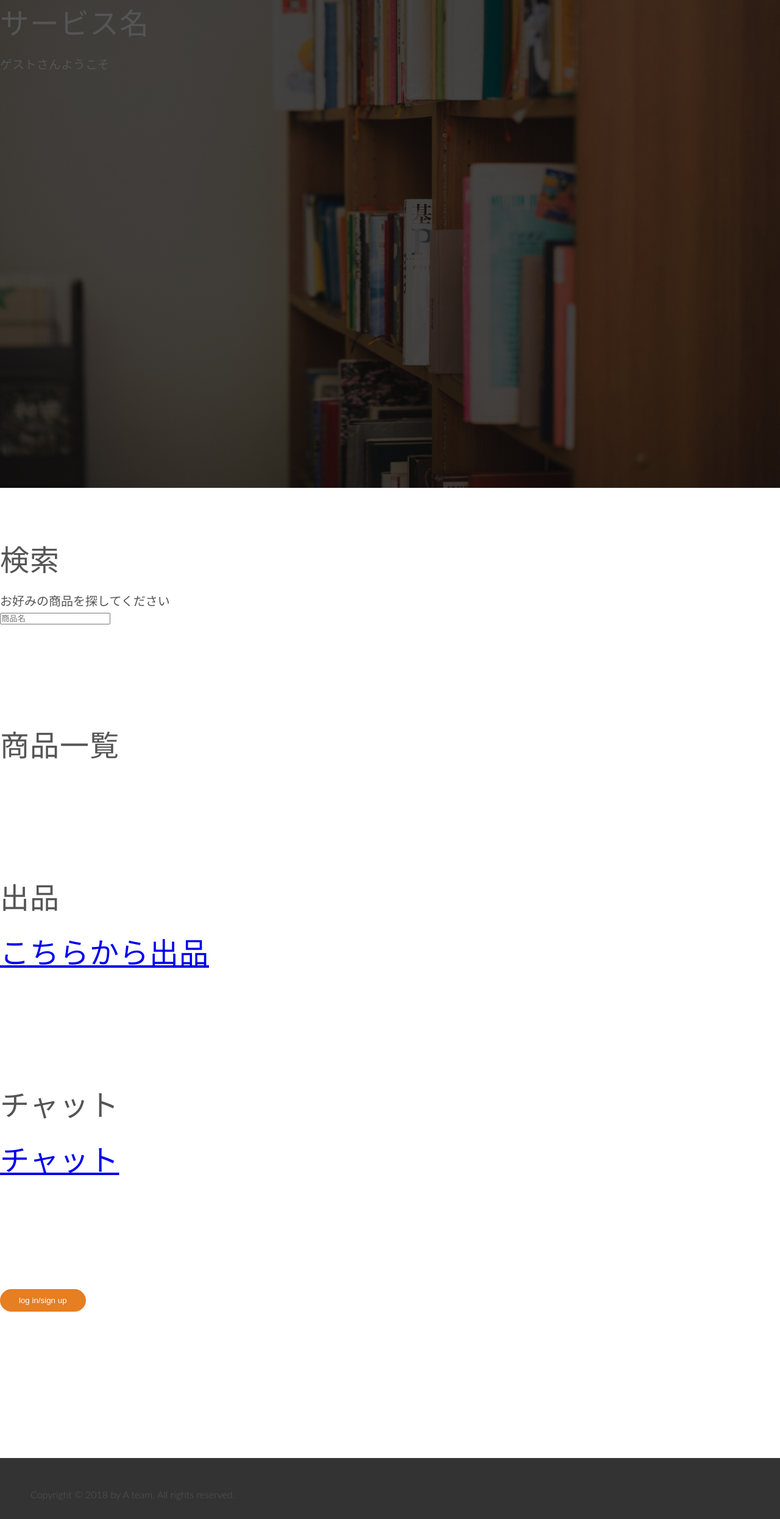
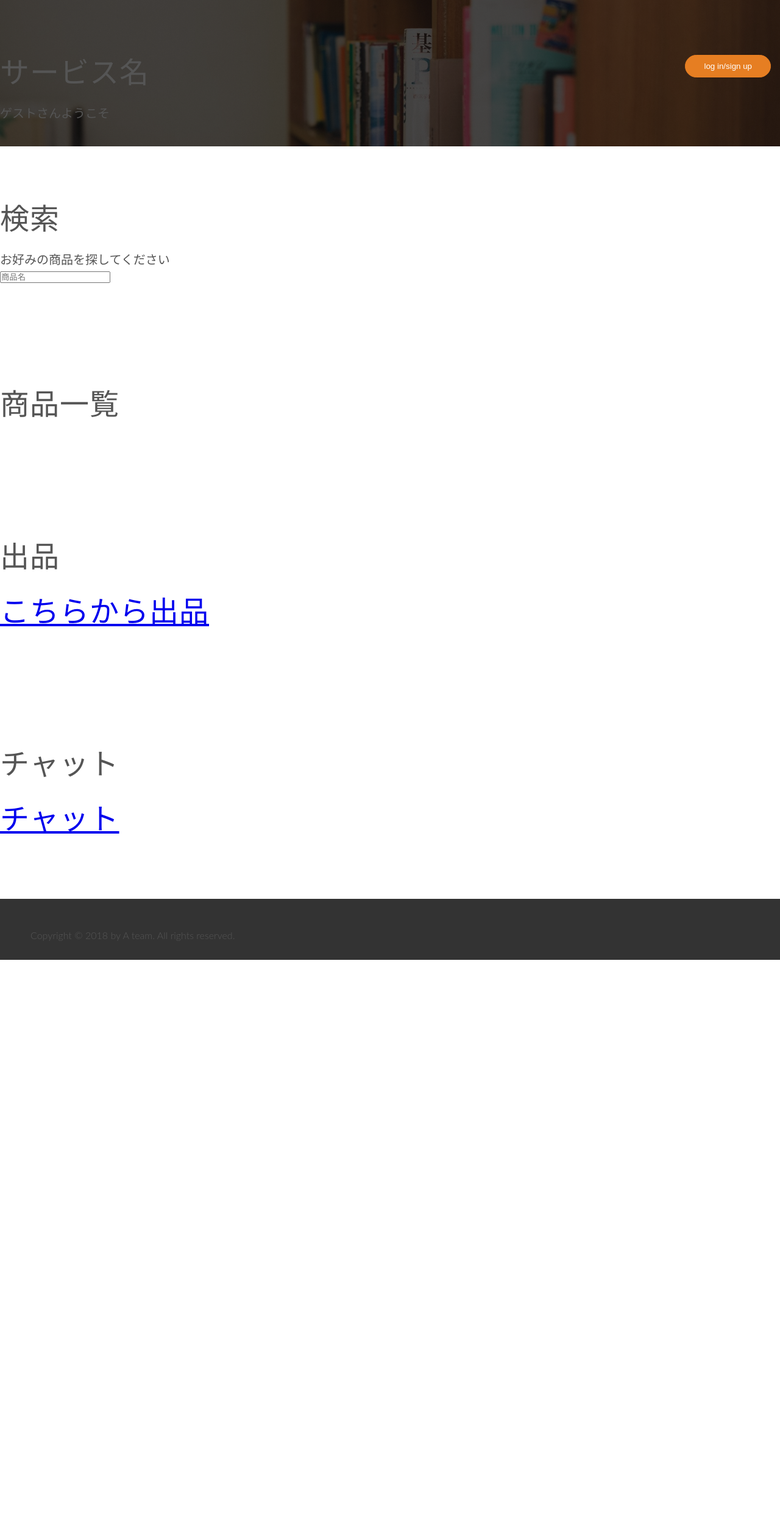
Before and after one commit to WataruKudo0914/web_eng, a Flask app: page /top_page in a window 1280 px wide. Shown: the whole page at 61% size. After the commit the page ends 1574 px from the top, so only its background shows below. Run offline with Flask 2, Linux system fonts and the light colour scheme; data that the repository does not hold is empty; some libraries are stand-ins or nearby versions.

Commit message:
change the position of toppage

```diff
--- a/static/style.css
+++ b/static/style.css
@@ -100,7 +100,7 @@ header {
     background-image: linear-gradient(rgba(0, 0, 0, 0.7), rgba(0, 0, 0, 0.7)), url(img/hon1.jpg);
     background-size: cover;
     background-position: center;
-    height: 100vh;
+    height: 30vh;
     background-attachment: fixed;
 }
 
--- /dev/null
+++ b/static/top_page.css
@@ -0,0 +1,15 @@
+#sign{
+  position: absolute;
+  right : 0px;
+  top : 10px;
+}
+
+#mypage{
+  position: absolute;
+  right : 100px;
+  top : 10px;
+}
+
+header{
+  position : relative;
+}
--- a/templates/page_template.html
+++ b/templates/page_template.html
@@ -1,6 +1,5 @@
 <!doctype html>
 <html lang="ja">
-  <head>
     <meta charset="utf-8"/>
     {% block head %}
     <title>{% block title %}{% endblock %}</title>
--- a/templates/top_page.html
+++ b/templates/top_page.html
@@ -1,18 +1,44 @@
 {% extends "page_template.html" %}
 {% block title %}page top{% endblock %}
 {% block head %}
+<link rel="stylesheet" href="../static/top_page.css">
 {{super()}}
 {% endblock %}
 
 
 {% block contents %}
   <header>
-    <h1>サービス名</h1>
+    <section id=head>
+      <h1>サービス名</h1>
+      {% if current_user.is_authenticated %}
+      <p>{{current_user.username}}さんようこそ</p>
+      {% else %}
+      <p>ゲストさんようこそ</p>
+      {% endif %}
+    </section>
+
+    <section id=sign>
+      {% if current_user.is_authenticated %}
+          <form method="POST" action="/logout" enctype="multipart/form-data">
+          <input type="submit" value="logout">
+          </form>
+      {% else %}
+          <form method="POST" action="/" enctype="multipart/form-data">
+          <input type="submit" value="log in/sign up">
+          </form>
+      {% endif %}
+
+    </section>
+
+    <section id=mypage>
     {% if current_user.is_authenticated %}
-    <p>{{current_user.username}}さんようこそ</p>
-    {% else %}
-    <p>ゲストさんようこそ</p>
+        <form method="POST" action="/mypage" enctype="multipart/form-data">
+          <input type="submit" value="mypage">
+          <input type="hidden" name="id" value="{{current_user.id}}">
+        </form>
     {% endif %}
+    </section>
+
 
   </header>
 
@@ -60,26 +86,4 @@
     {% endif %}
   </section>
 
-  <section id=sign>
-    {% if current_user.is_authenticated %}
-        <form method="POST" action="/logout" enctype="multipart/form-data">
-        <input type="submit" value="logout">
-        </form>
-    {% else %}
-        <form method="POST" action="/" enctype="multipart/form-data">
-        <input type="submit" value="log in/sign up">
-        </form>
-    {% endif %}
-
-  </section>
-
-  <section id=mypage>
-  {% if current_user.is_authenticated %}
-      <form method="POST" action="/mypage" enctype="multipart/form-data">
-        <input type="submit" value="mypage">
-        <input type="hidden" name="id" value="{{current_user.id}}">
-      </form>
-  {% endif %}
-  </section>
-
 {% endblock %}
```
